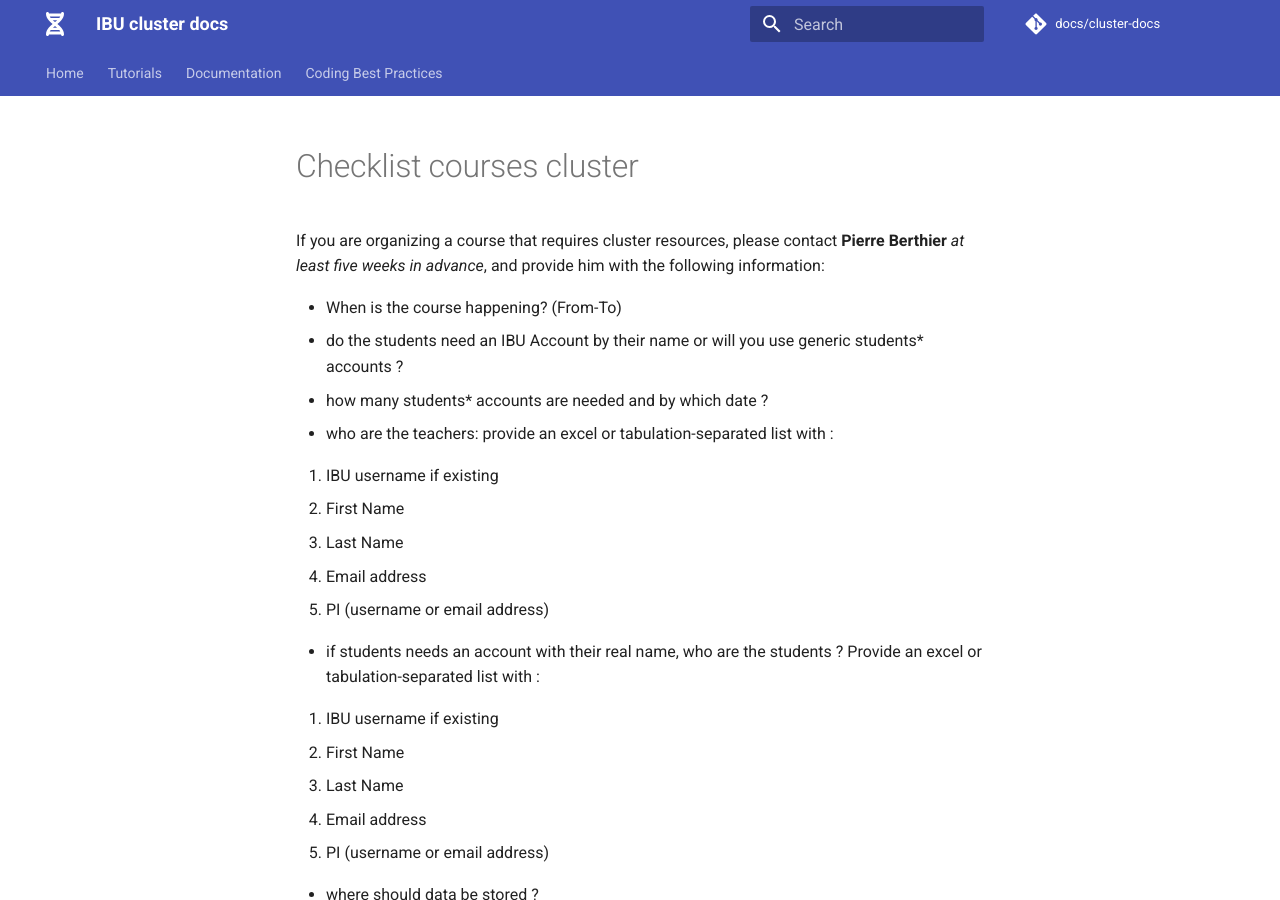
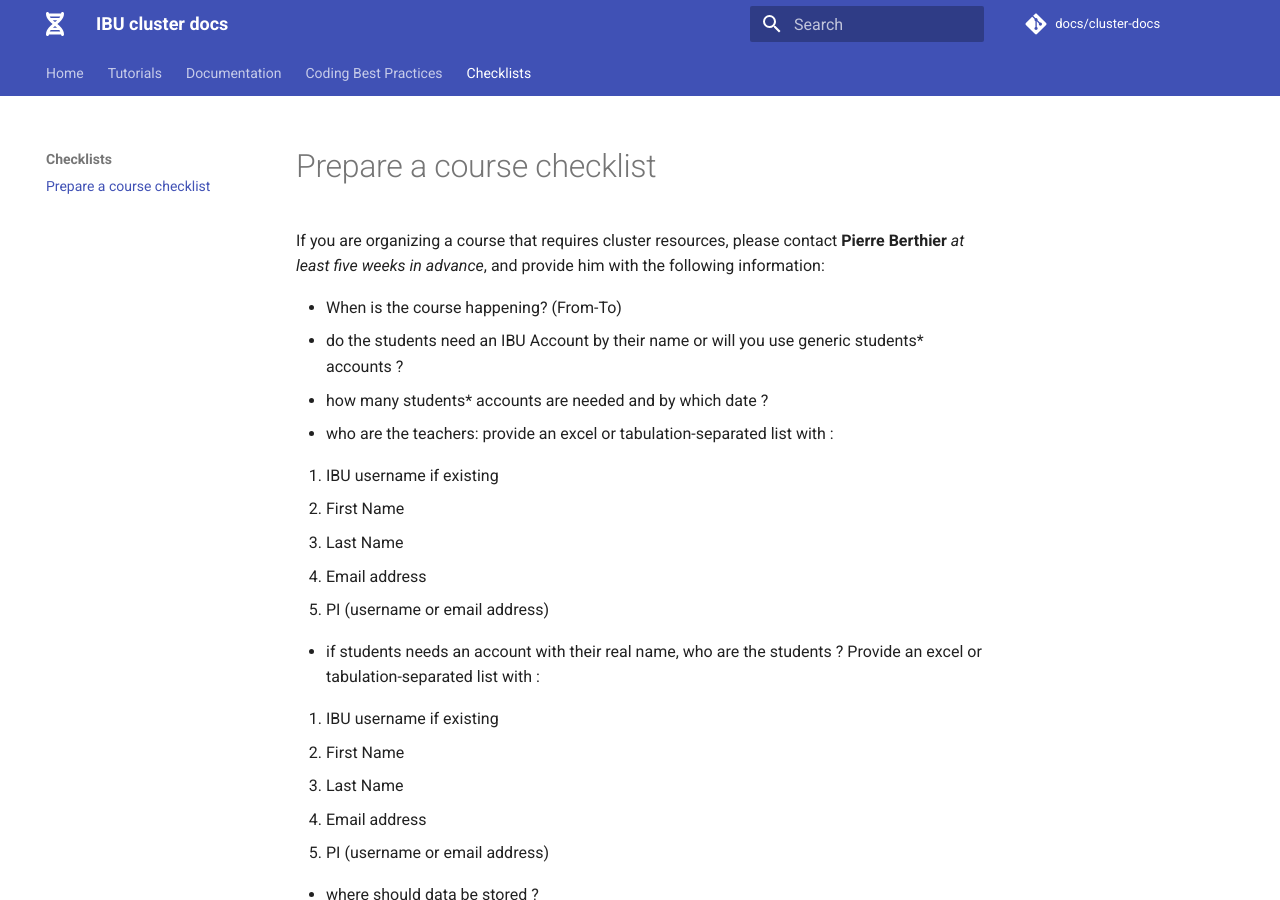
Before and after one commit to GeertvanGeest/cluster-docs, an MkDocs documentation site: the page built from docs/checklists/checklist_courses_cluster.md, in a window 1280 px wide and 900 px high. Built offline with MkDocs 1.6.1 and Material for MkDocs 9.7.7, drawn with Linux system fonts in a browser that asks for light colours.

Commit message:
added checklist for courses

```diff
--- a/mkdocs.yml
+++ b/mkdocs.yml
@@ -34,6 +34,9 @@
     - Coding Best Practices:
       - Coding Best Practices: coding_best_practices/best_practices.md
 
+    - Checklists:
+      - Prepare a course checklist: checklists/checklist_courses_cluster.md
+
 # Configuration
 theme:
   name: material
```
